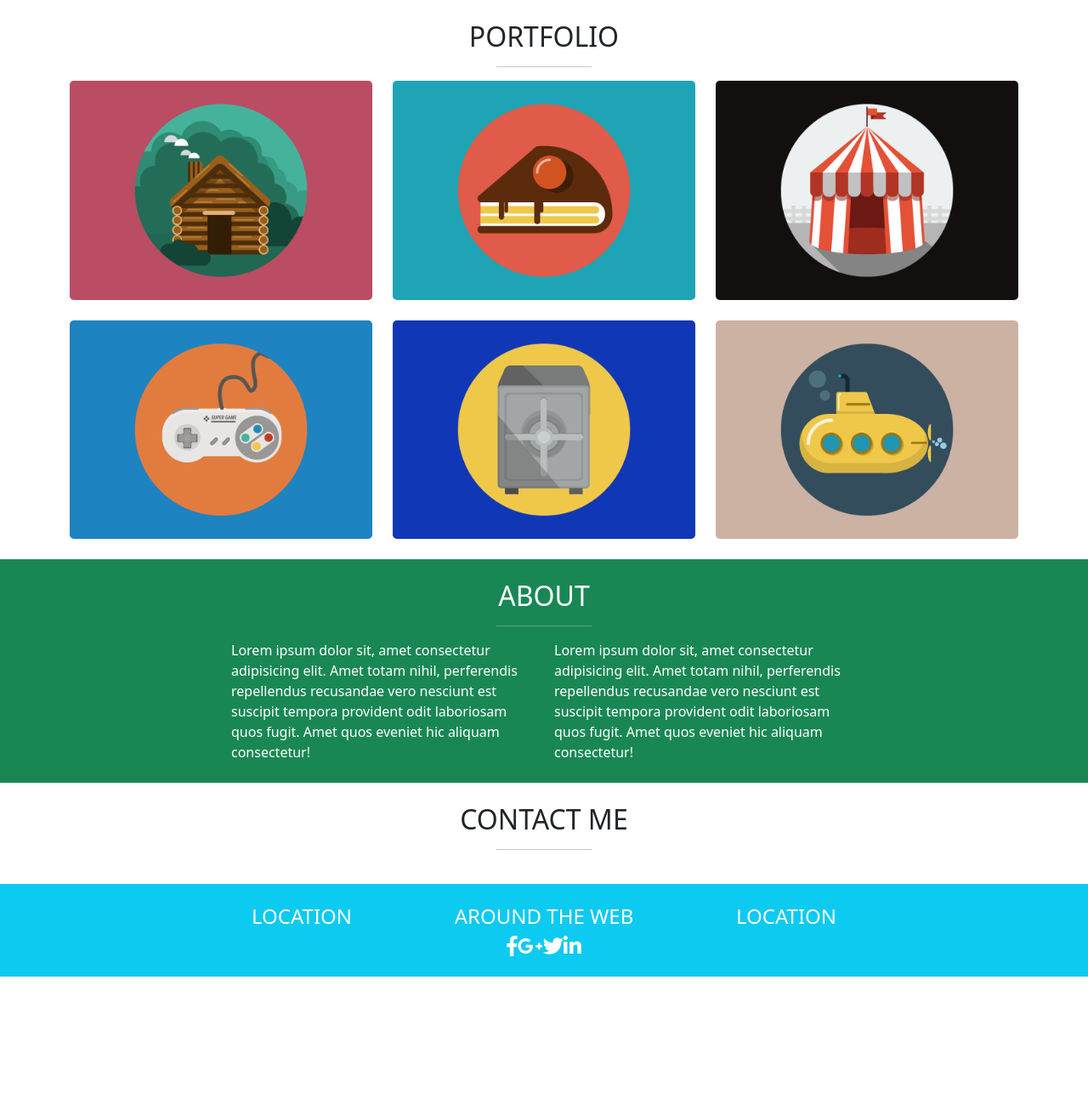
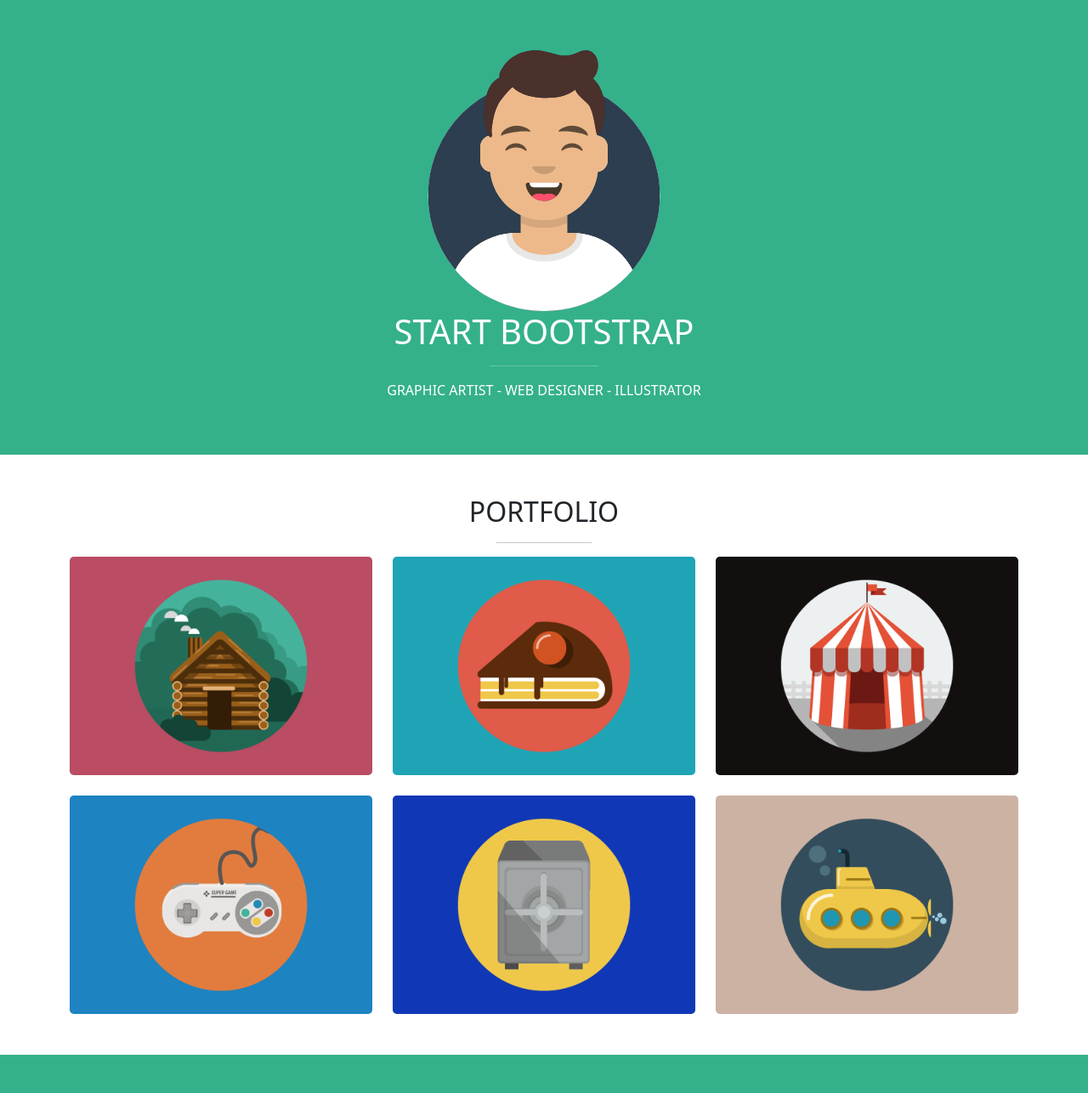
Before and after one commit to antonio-f-bove/html-css-bootstrap-freelancer, a plain HTML site: page index.html in a window 1280 px wide. Shown: the top 1286 px of the page at 85% size. Before the commit the page ends 1149 px from the top, so only its background shows below. Drawn offline with nearby package versions, Linux system fonts and the light colour scheme.

Commit message:
jumbotron

```diff
--- a/css/style.css
+++ b/css/style.css
@@ -2,12 +2,15 @@
 
 ._bg-teal {
     background-color: rgb(52, 177, 138);
+    color: #fff;
 }
 ._bg-bluegrey {
     background-color: rgb(44, 66, 90);
+    color: #fff;
 }
 ._bg-grey {
     background-color: rgb(34, 47, 63);
+    color: #fff;
 }
 
 
@@ -15,13 +18,15 @@ hr {
     width: 10%;
 }
 
+/* JUMBO */
 
-/* INFO section */
+._jumbo ._img-container {
+    width: 300px;
+    max-width: 70%;
+}
 
-/* ._info p {
-    margin-bottom: 0;
-    text-align: center;
-} */
+
+/* INFO */
 
 ._info ._roundIcon {
     border: 2px solid white;
--- a/index.html
+++ b/index.html
@@ -13,21 +13,25 @@
 <body>
 
     <!-- NAVBAR/HEADER -->
-    <div class="container-fluid bg-info"></div>
+    <div class="container-fluid _bg-grey"></div>
 
     <!-- JUMBO -->
-    <div class="container-fluid bg-success">
+    <div class="_jumbo text-center py-5 _bg-teal">
 
-        <div class="container"><!-- container-sm ??? -->
-            <div class="col">
+        <div class="_img-container mx-auto">
+            <img src="img/avatar.svg" alt="avatar">
+        </div>
 
-            </div>
-        </div>
+        <h1 class="">START BOOTSTRAP</h1><!-- font weight e size ? -->
+        <!-- star-divider --><hr class="mx-auto">
+        <p>GRAPHIC ARTIST - WEB DESIGNER - ILLUSTRATOR</p>
+
+
     </div>
 
     <!-- PORTFOLIO -->
     <div class="container-fluid">
-        <div class="container py-4">
+        <div class="container py-5">
 
             <h2 class="text-center">PORTFOLIO</h2>
             <!-- star-divider --><hr class="mx-auto">
@@ -56,8 +60,8 @@
     </div>
 
     <!-- ABOUT -->
-    <div class="container-fluid bg-success">
-        <div class="container py-4 text-white">
+    <div class="container-fluid _bg-teal">
+        <div class="container py-5 text-white">
 
             <h2 class="text-center">ABOUT</h2>
             <!-- star-divider --><hr class="mx-auto">
@@ -71,7 +75,7 @@
 
     <!-- CONTACT ME -->
     <div class="container-fluid">
-        <div class="container py-4">
+        <div class="container py-5">
 
             <h2 class="text-center">CONTACT ME</h2>
             <!-- star-divider --><hr class="mx-auto">
@@ -81,15 +85,14 @@
     </div>
 
     <!-- INFO -->
-    <div class="container-fluid bg-info">
-        <div class="container py-4 text-white">
+    <div class="_info container-fluid _bg-bluegrey">
+        <div class="container py-5 text-white">
             <div class="row justify-content-center">
-                <div class="col-12 col-sm-4 col-lg-3">
+                <div class="col-12 col-sm-4 col-lg-3 mb-5">
                     <h4 class="text-center">LOCATION</h4>
-                    <p></p>
-                    <p></p>
+                    <p class="text-center">2215 John Daniel Drive Clark, MO 54243</p>
                 </div>
-                <div class="col-12 col-sm-4 col-lg-3">
+                <div class="col-12 col-sm-4 col-lg-3 mb-5">
                     <h4 class="text-center">AROUND THE WEB</h4>
                     <div class="d-flex justify-content-center
                     align-items-center text-white fs-4">
@@ -99,17 +102,16 @@
                         <i class="fab fa-linkedin-in _roundIcon"></i>
                     </div>
                 </div>
-                <div class="col-12 col-sm-4 col-lg-3">
-                    <h4 class="text-center">LOCATION</h4>
-                    <p></p>
-                    <p></p>
+                <div class="col-12 col-sm-4 col-lg-3 mb-5">
+                    <h4 class="text-center">ABOUT FREELANCER</h4>
+                    <p class="text-center">Freelancer is a free to use, opens source Bootstrap theme created by <a href="#">Start Bootstrap</a>.</p>
                 </div>
             </div>
         </div>
     </div>
 
     <!-- FOOTER -->
-    <div class="container-fluid bg-info"></div>
+    <div class="container-fluid _bg-grey"></div>
 
 </body>
 </html>
```
